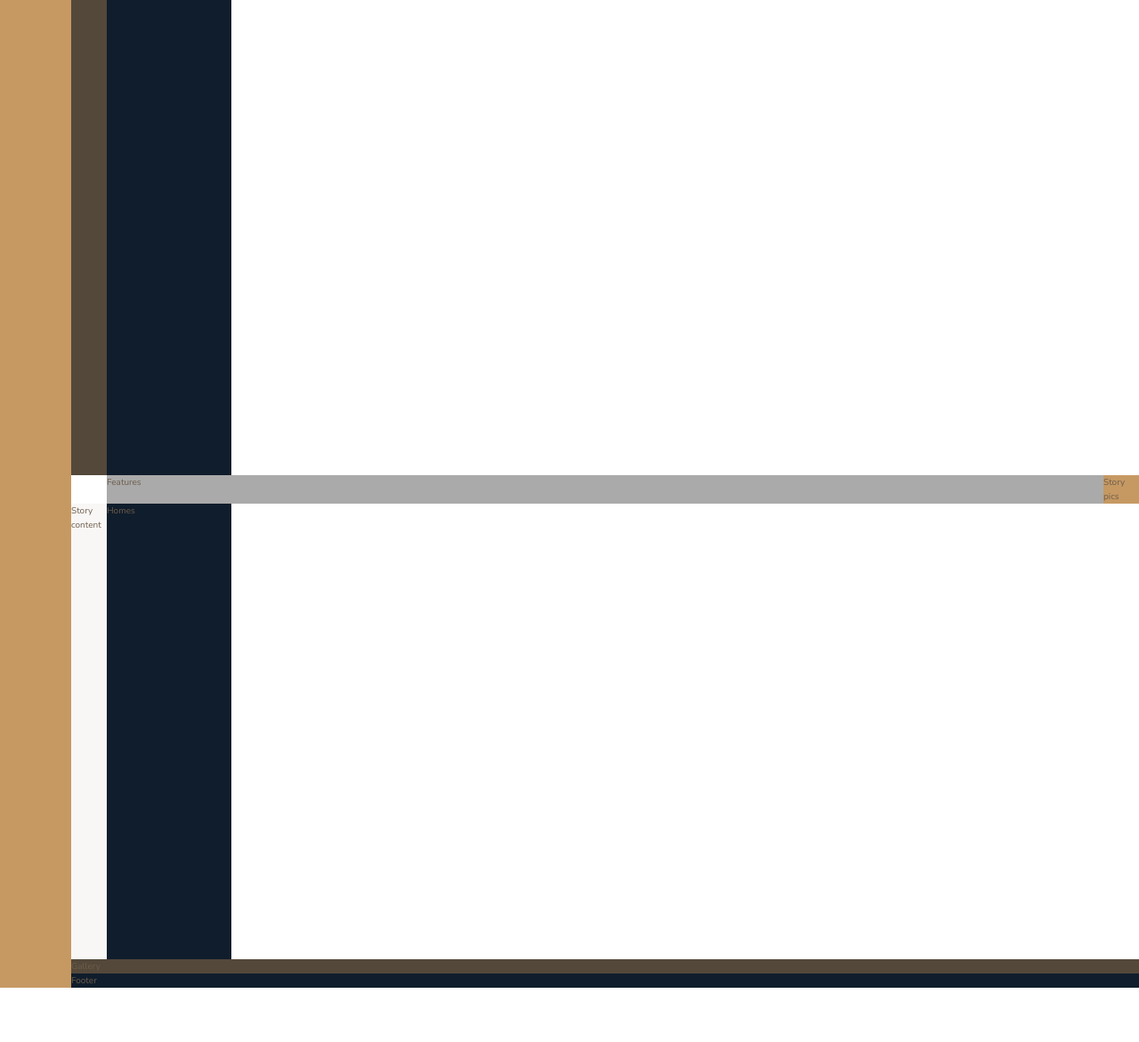
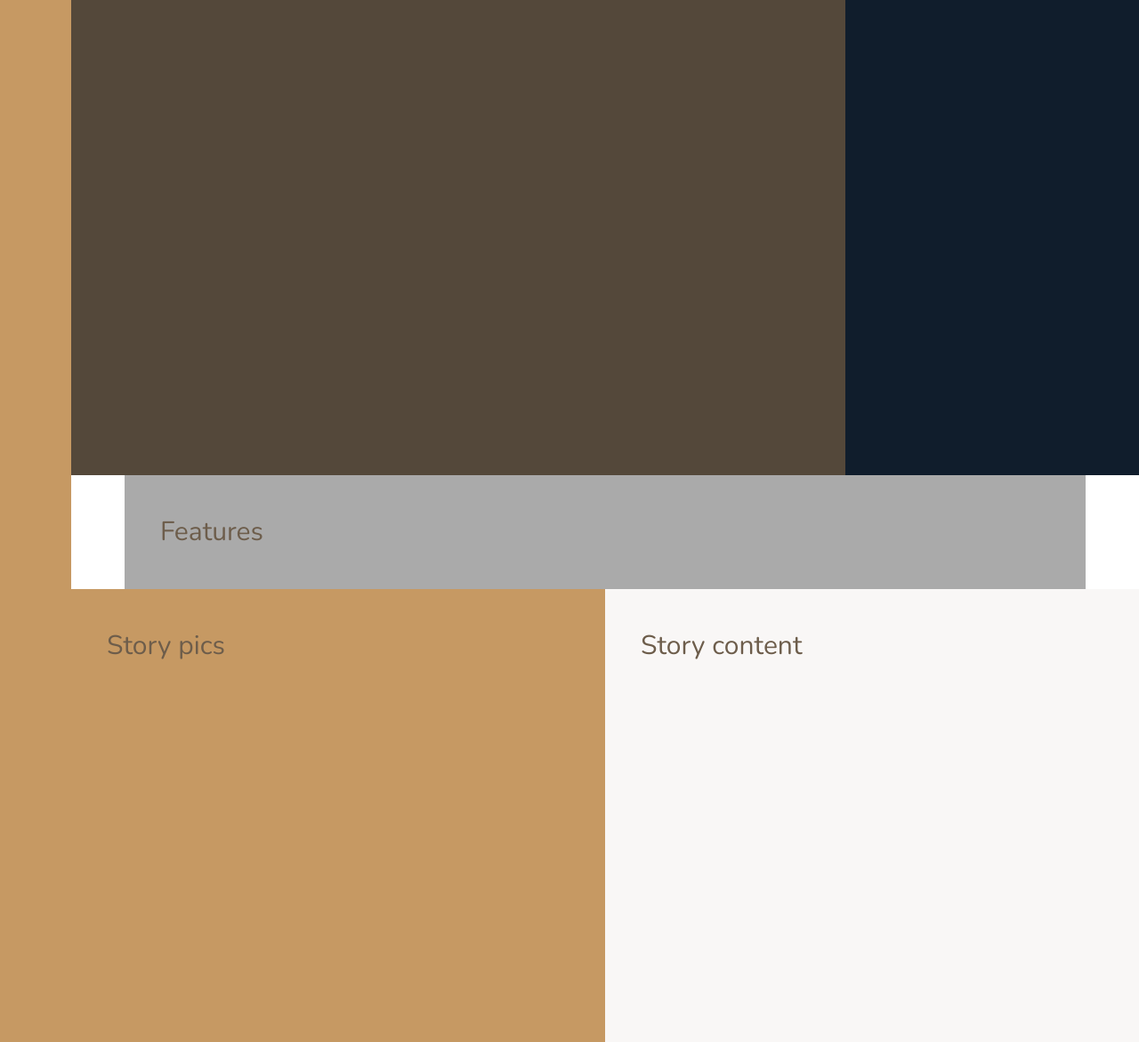
Before and after one commit to chriswhunter89/Nexter, a website: page index.html in a window 1280 px wide. Shown: the part 106-1277 px from the top of the page at 89% size. Before the commit the page ends 1216 px from the top, so only its background shows below. Drawn offline with nearby package versions, Linux system fonts and the light colour scheme.

Commit message:
Grid completed

```diff
--- a/sass/_base.scss
+++ b/sass/_base.scss
@@ -39,7 +39,12 @@ body {
   display: grid;
   grid-template-rows: 80vh min-content 40vw repeat(3, min-content);
   grid-template-columns:
-    [sidebar-start] 8rem [sidebar-end full-start] 1fr [center-start] repeat(8, [col-start] minmax(min-content, 14rem) [col-end])
-    [center-end] 1fr [full-end];
+    [sidebar-start] 8rem [sidebar-end full-start] minmax(6rem, 1fr) [center-start] repeat(8, [col-start] minmax(min-content, 14rem) [col-end])
+    [center-end] minmax(6rem, 1fr) [full-end];
   //  ^^ 1140px / 8 (rounded to 140px whihc is 14rem)
+
+  & > * {
+    padding: 4rem;
+    font-size: 3rem;
+  }
 }
--- a/sass/_header.scss
+++ b/sass/_header.scss
@@ -1,3 +1,4 @@
 .header {
   background-color: $color-grey-dark-1;
+  grid-column: full-start / col-end 6;
 }
--- a/sass/_homes.scss
+++ b/sass/_homes.scss
@@ -1,3 +1,4 @@
 .homes {
   background-color: $color-secondary;
+  grid-column: center-start / center-end;
 }
--- a/sass/_realtors.scss
+++ b/sass/_realtors.scss
@@ -1,3 +1,4 @@
 .realtors {
   background-color: $color-secondary;
+  grid-column: col-start 7 / full-end;
 }
--- a/sass/_story.scss
+++ b/sass/_story.scss
@@ -1,9 +1,11 @@
 .story {
   &__pictures {
     background-color: $color-primary;
+    grid-column: full-start / col-end 4;
   }
 
   &__content {
     background-color: $color-grey-light-1;
+    grid-column: col-start 5 / full-end;
   }
 }
```
Also changed, not shown: css/style.css.
